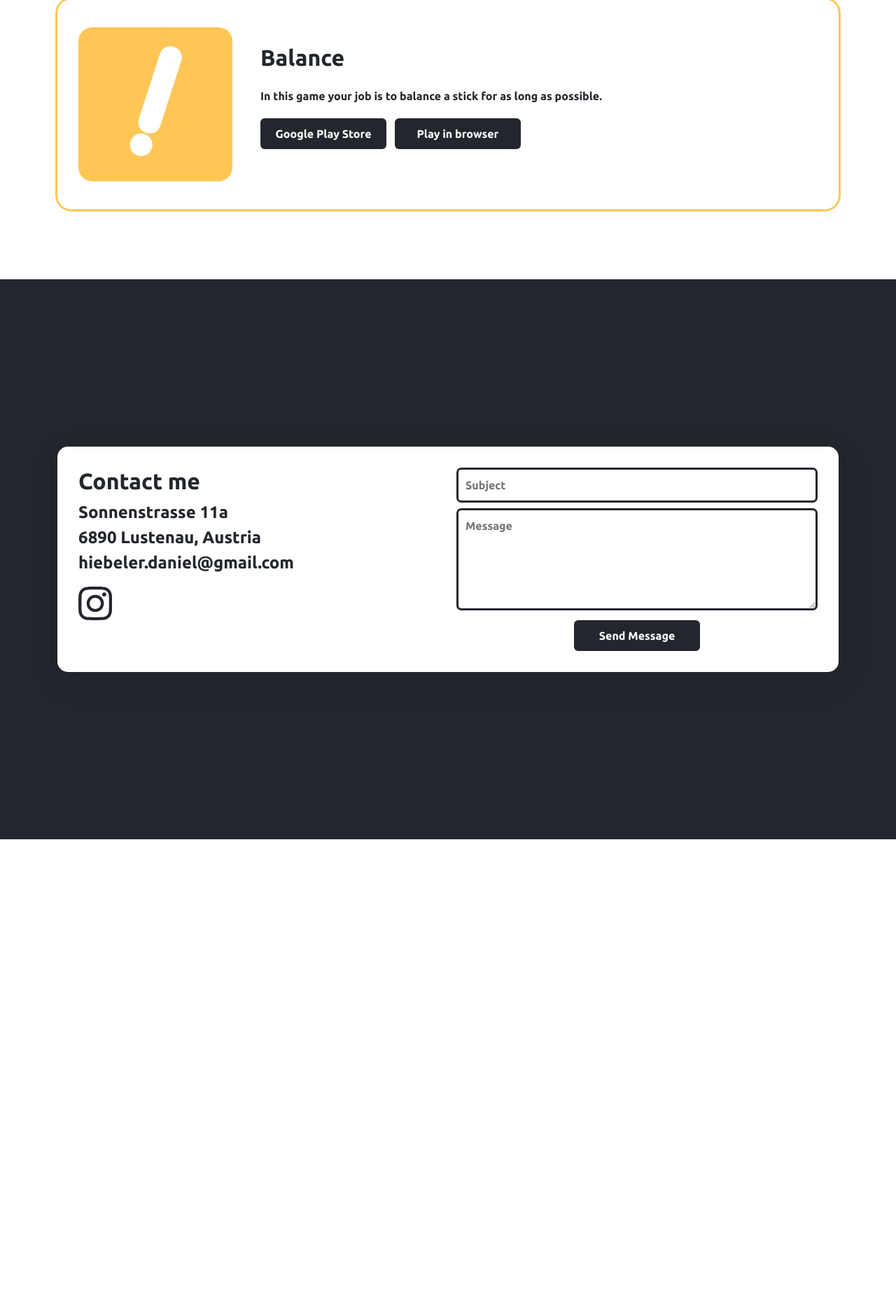
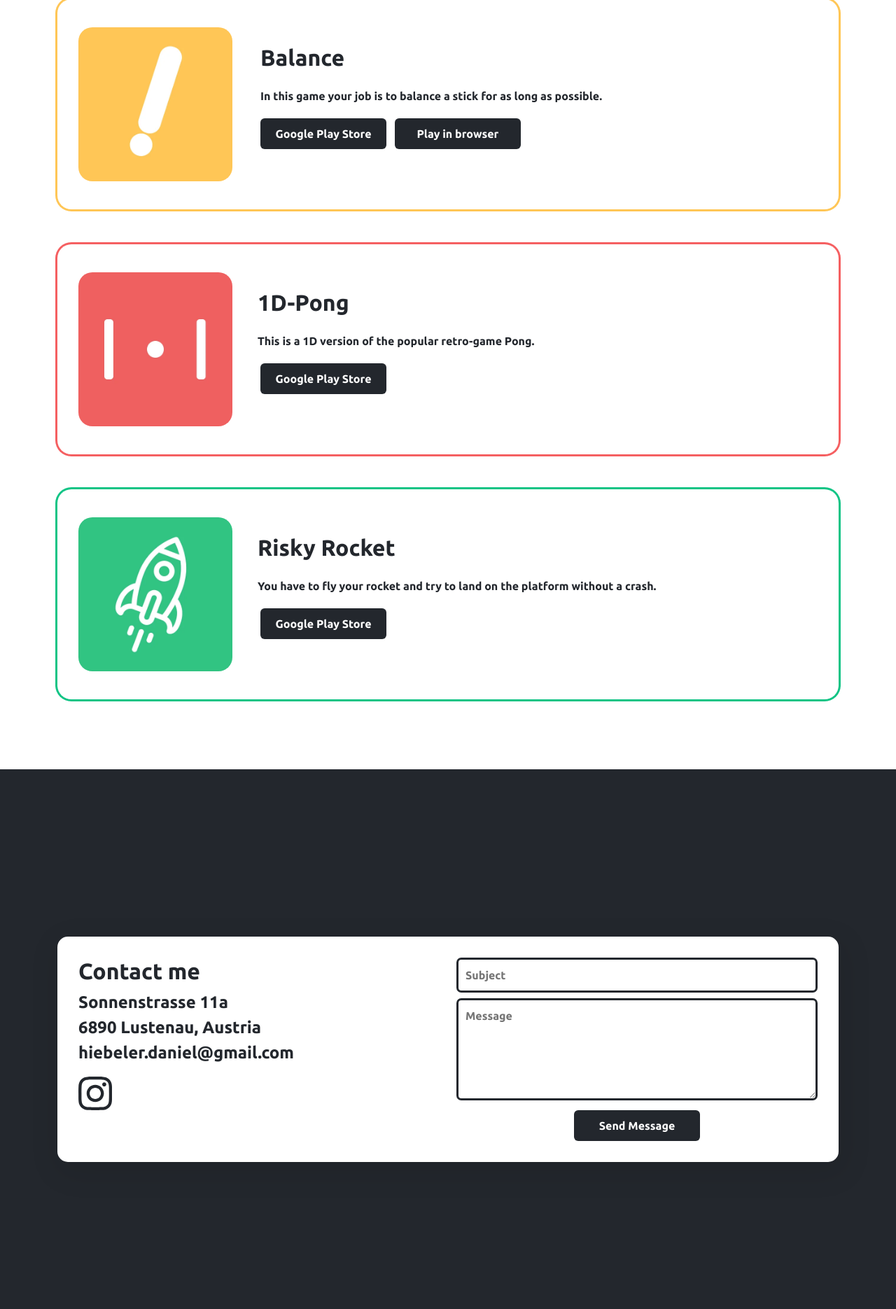
Before and after one commit to daniebeler/personal-website, a PHP site: page /games in a window 1280 px wide. Shown: the part 3470-5340 px from the top of the page at 70% size. Before the commit the page ends 4669 px from the top, so only its background shows below. Run offline with PHP 8.4, Linux system fonts and the light colour scheme.

Commit message:
Added Risky Rocket and 1D-Pong to games-page

```diff
--- a/assets/css/games.css
+++ b/assets/css/games.css
@@ -96,3 +96,11 @@
 #balance{
   box-shadow: #ffc656 0px 0px 0px 3px;
 }
+
+#pong{
+  box-shadow: #f55f61 0px 0px 0px 3px;
+}
+
+#riskyrocket{
+  box-shadow: #11c485 0px 0px 0px 3px;
+}
--- a/games/index.html
+++ b/games/index.html
@@ -266,6 +266,49 @@
                         </div>
                     </div>
 
+                    <div class="container holder" id="pong">
+                        <div class="row">
+                            <div class="col-auto d-flex justify-content-center align-items-center">
+                                <img class="picture-games not-draggable" src="../assets/img/pong.webp" alt="">
+                            </div>
+                            <div class="col d-flex flex-column p-4">
+                                <div class="justify-content-center justify-content-md-start">
+                                    <h2 class="mb-4">
+                                        1D-Pong
+                                    </h2>
+                                </div>
+                                <p>
+                                    This is a 1D version of the popular retro-game Pong.
+                                </p>
+                                <div>
+                                    <a href="https://play.google.com/store/apps/details?id=com.daniebeler.onedpong"
+                                        target="_blank" class="btn_general btn_dark m-1">Google Play Store</a>
+                                </div>
+                            </div>
+                        </div>
+                    </div>
+
+                    <div class="container holder" id="riskyrocket">
+                        <div class="row">
+                            <div class="col-auto d-flex justify-content-center align-items-center">
+                                <img class="picture-games not-draggable" src="../assets/img/rocket.webp" alt="">
+                            </div>
+                            <div class="col d-flex flex-column p-4">
+                                <div class="justify-content-center justify-content-md-start">
+                                    <h2 class="mb-4">
+                                        Risky Rocket
+                                    </h2>
+                                </div>
+                                <p>
+                                    You have to fly your rocket and try to land on the platform without a crash.
+                                </p>
+                                <div>
+                                    <a href="https://play.google.com/store/apps/details?id=com.daniebeler.RiskyRocket"
+                                        target="_blank" class="btn_general btn_dark m-1">Google Play Store</a>
+                                </div>
+                            </div>
+                        </div>
+                    </div>
 
                 </div>
             </div>
--- a/index.html
+++ b/index.html
@@ -155,7 +155,7 @@
                 <div class="col-6 col-lg-3 pt-3 col-md-4 pb-3" data-aos="zoom-in-up">
                     <img class="img" src="assets/img/pong.webp" alt="Icon of Daily Tasks">
                     <div class="m-3 img-overlay img-pong d-flex align-items-center justify-content-center"
-                        onclick="location.href='https://play.google.com/store/apps/details?id=com.daniebeler.onedpong';">
+                        onclick="location.href='games#pong';">
                         <div class="overlay-txt">1D Pong</div>
                     </div>
                 </div>
@@ -163,7 +163,7 @@
                 <div class="col-6 col-lg-3 pt-3 col-md-4 pb-3" data-aos="zoom-in-up">
                     <img class="img" src="assets/img/rocket.webp" alt="Icon of Daily Tasks">
                     <div class="m-3 img-overlay img-rocket d-flex align-items-center justify-content-center"
-                        onclick="location.href='https://play.google.com/store/apps/dev?id=4896585242816990690&gl=AT';">
+                        onclick="location.href='games#riskyrocket';">
                         <div class="overlay-txt">Risky Rocket</div>
                     </div>
                 </div>
```
